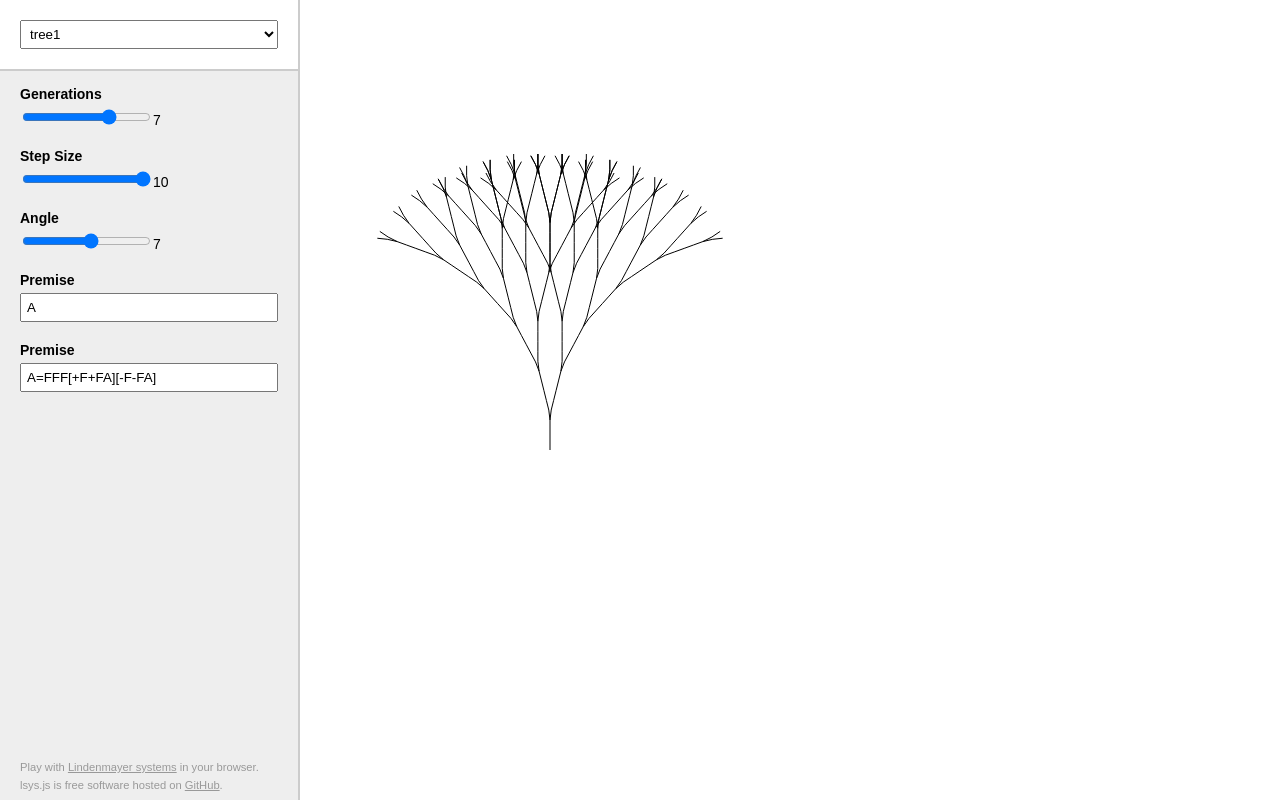
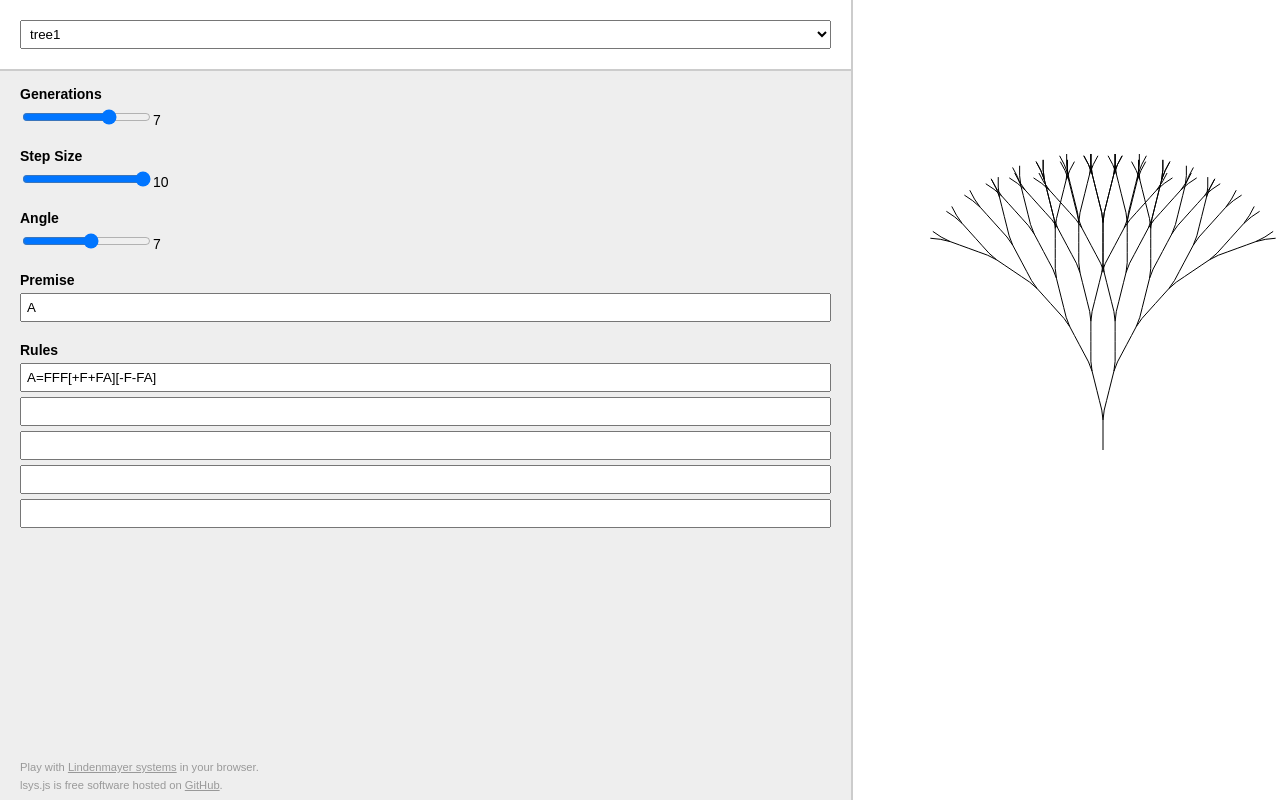
Before and after one commit to fdb/lsys.js, a plain HTML site: page index.html in a window 1280 px wide. Drawn offline with Linux system fonts and the light colour scheme.

Commit message:
Add support for multiple rule inputs.

```diff
--- a/css/style.css
+++ b/css/style.css
@@ -43,6 +43,10 @@ body {
     min-width: 100%;
 }
 
+.editor input.rule {
+    margin-bottom: 5px;
+}
+
 .editor select {
     padding: 5px;
     min-width: 100%;
--- a/js/app.js
+++ b/js/app.js
@@ -7,6 +7,8 @@ const PRESETS = {
     'plant_c': { premise: 'F', rules: ['F=FF-[-F+F+F]+[+F-F-F]'], generations: 4, stepSize: 10, angle: 20},
     'koch': { premise: 'F-F-F-F', rules: ['F=F-F+F+FF-F-F+F'], generations: 4, stepSize: 2, angle: 90},
 };
+
+const RULE_INPUTS = 5
 
 class Editor extends Component {
 
@@ -36,12 +38,9 @@ class Editor extends Component {
 
     render(props) {
         let ruleInputs = [];
-        for (let i = 0; i < props.rules.length; i++) {
+        for (let i = 0; i < RULE_INPUTS; i++) {
             let rule = props.rules[i];
-            let input = h('div', {class: 'form-row'},
-                h('label', {}, 'Premise'),
-                h('input', {type: 'text', value: rule, onInput: this.onChangeRule.bind(this, i)})
-            )
+            let input = h('input', {type: 'text', class: 'rule', value: rule, onInput: this.onChangeRule.bind(this, i)});
             ruleInputs.push(input);
         }
         let presetKeys = Object.keys(props.presets);
@@ -69,7 +68,10 @@ class Editor extends Component {
                 h('label', {}, 'Premise'),
                 h('input', {type: 'text', value: props.premise, onInput: this.onChangePremise.bind(this)})
             ),
-            ruleInputs,
+            h('div', {class: 'form-row'},
+                h('label', {}, 'Rules'),
+                ruleInputs
+            ),
             h('div', {class: 'spacer'}),
             h('div', {class: 'footer'},
                 'Play with ',
--- a/js/lsys.js
+++ b/js/lsys.js
@@ -132,6 +132,7 @@ function parseRules(rules) {
     let d = {};
     for (let i = 0; i < rules.length; i++) {
         const rule = rules[i];
+        if (rule.trim().length === 0) continue;
         const key = rule[0];
         if (rule[1] !== '=') {
             throw new Error('Rules should be in the format A=FF[F+F-B][-FBB]');
```
